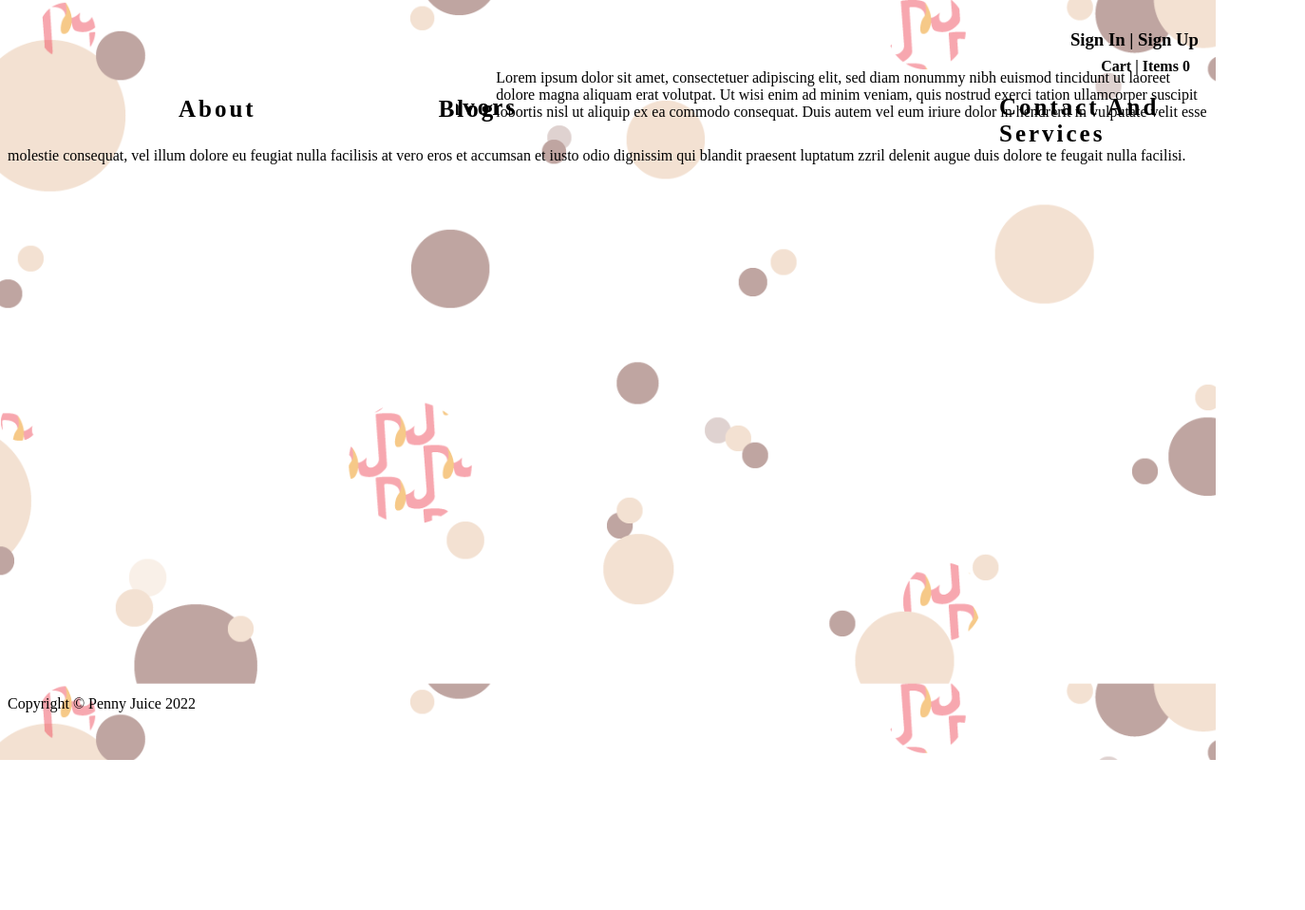
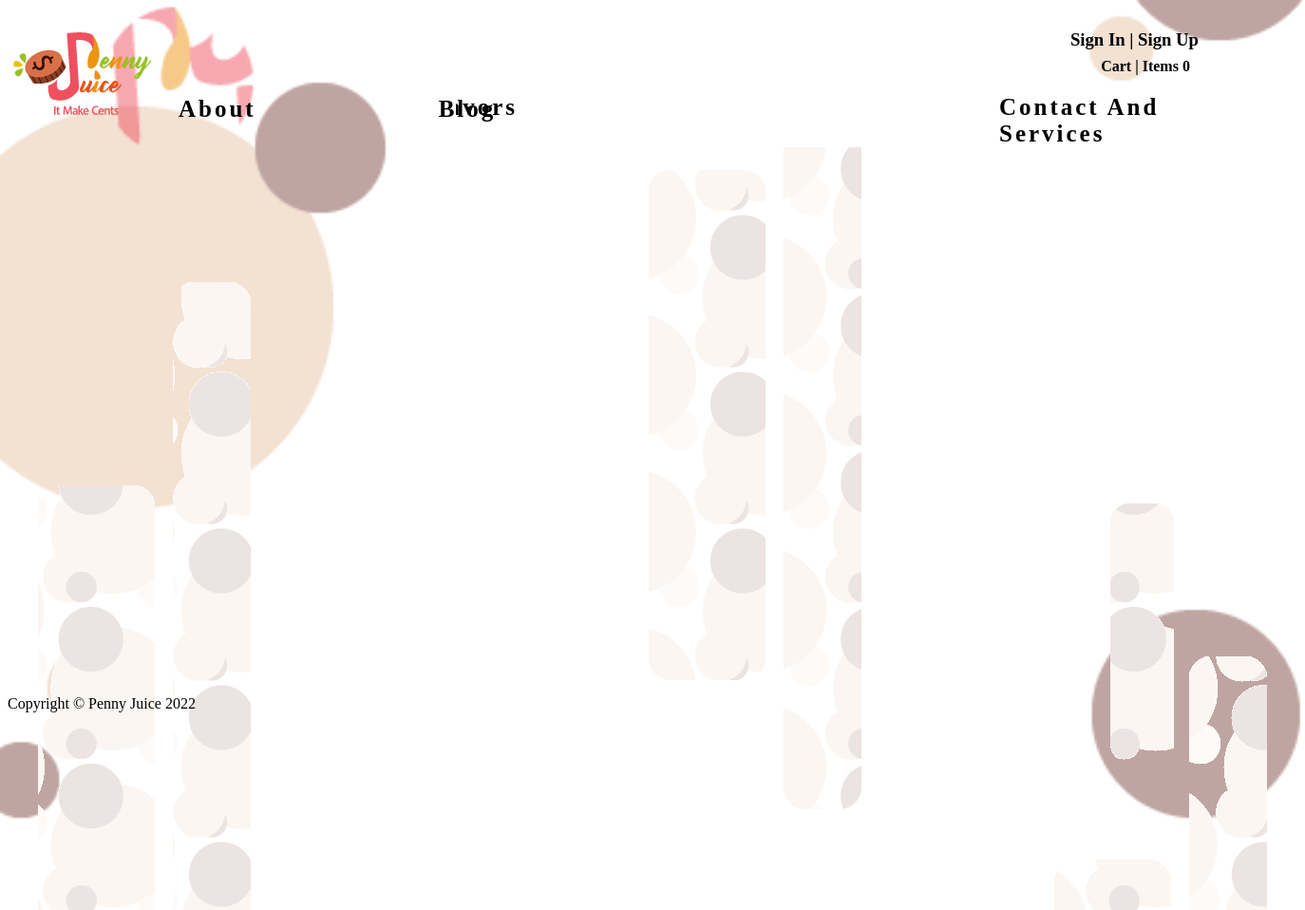
Before and after one commit to CortsMind/pennyjuice, a plain HTML site: page flavors.html in a window 1280 px wide. Shown: the top 958 px of the page at 95% size, 1374 px wide, since content can reach past the window. Before the commit the page ends 800 px from the top, so only its background shows below. Drawn offline with Linux system fonts and the light colour scheme; files that its build step writes are made by us from their sources; files whose address does not match are found by name.

Commit message:
Update flavors.html

```diff
--- a/flavors.html
+++ b/flavors.html
@@ -61,13 +61,13 @@
 
     <div class="flavors_body_pics">
 
-        <img src="../IMAGES/flavorbg.gif" alt="">
+        <img src="flavorbg.gif" alt="">
 
     </div>
 
     <div class="flavor_pjlogo">
 
-        <img src="../IMAGES/about_pj_logo.png" alt="">
+        <img src="about_pj_logo.png" alt="">
 
     </div>
 
@@ -75,7 +75,7 @@
 
     <div>
 
-        <img src="../IMAGES/flavor_pics.png" alt="">
+        <img src="flavor_pics.png" alt="">
 
     </div>
 
```
